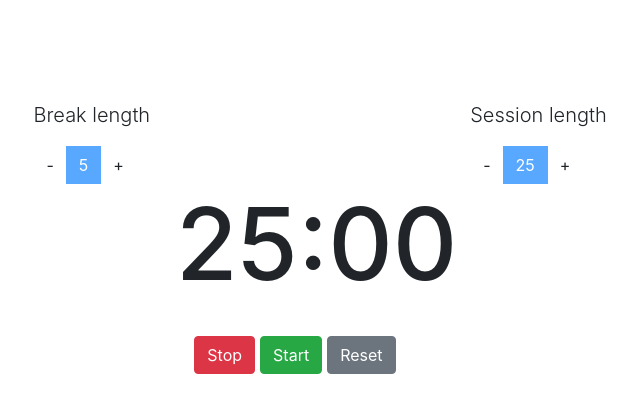
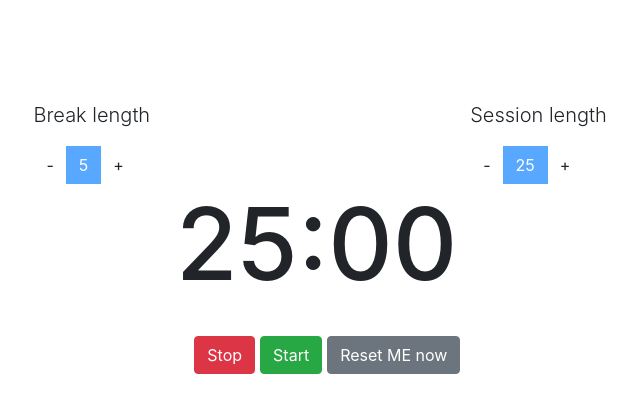
Before and after one commit to pasDamola/ReactPomodoro, a React (Create React App) app in the folder pomodoro/: page / in a window 1280 px wide. Shown: the top 412 px of the page, without its empty margins (294-934 px from the left). Built offline with nearby package versions, Linux system fonts and the light colour scheme.

Commit message:
Reset button

```diff
--- a/pomodoro/src/App.js
+++ b/pomodoro/src/App.js
@@ -59,7 +59,7 @@ class BreakLength extends React.Component {
 class StartButton extends React.Component {
   render() {
     return (
-      <div style={{marginRight: 5}}>
+      <div style={{ marginRight: 5 }}>
         <button className="btn btn-success">Start</button>
       </div>
     );
@@ -69,7 +69,7 @@ class StartButton extends React.Component {
 class StopButton extends React.Component {
   render() {
     return (
-      <div style={{marginRight: 5}}>
+      <div style={{ marginRight: 5 }}>
         <button className="btn btn-danger">Stop</button>
       </div>
     );
@@ -80,7 +80,7 @@ class ResetButton extends React.Component {
   render() {
     return (
       <div>
-        <button className="btn btn-secondary">Reset</button>
+        <button className="btn btn-secondary">Reset ME now</button>
       </div>
     );
   }
@@ -106,9 +106,9 @@ class Pomodoro extends React.Component {
         <div class="row">&nbsp;</div>
         <div class="row" style={{ paddingLeft: 100 }}>
           <div class="col-md-4"></div>
-            <StopButton />
-            <StartButton />
-            <ResetButton />
+          <StopButton />
+          <StartButton />
+          <ResetButton />
 
         </div>
       </div>
```
